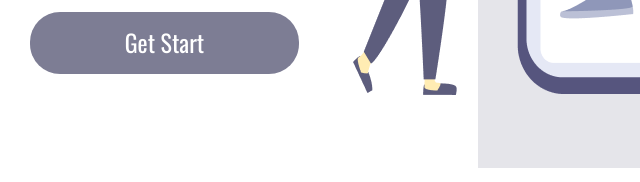
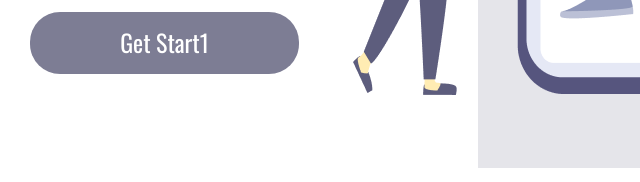
Before and after one commit to VagnerBassetti/Responsividade, a plain HTML site: page index.html in a window 1280 px wide. Shown: the part 712-894 px from the top of the page, 290-930 px from the left. Drawn offline with nearby package versions, Linux system fonts and the light colour scheme.

```diff
--- a/index.html
+++ b/index.html
@@ -16,7 +16,7 @@
                 elit. Donec lorem justo, sollicitudin vel ultricies sed,
                 eleifend nec metus. Etiam vitae pellentesque dolor.
             </p>
-            <button>Get Start</button>
+            <button>Get Start1</button>
         </section>
         <section class="container-right">
             <header>
```
